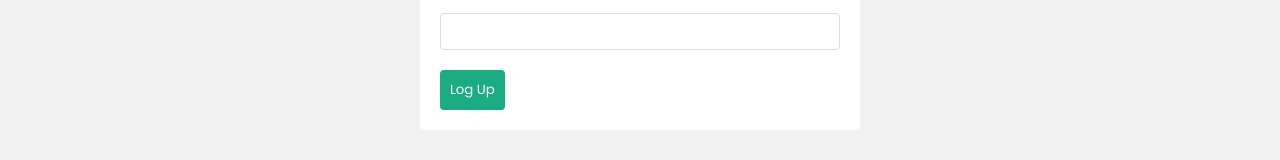
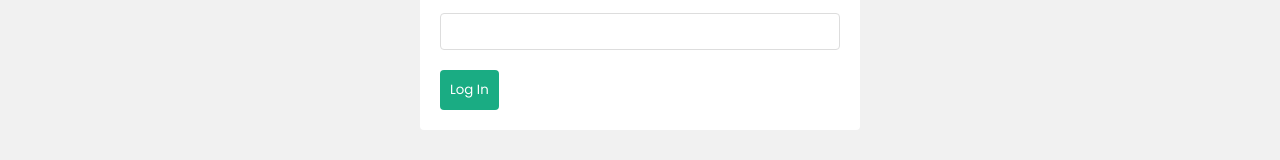
Before and after one commit to Gulshansoam/mern-jwt, a React (Create React App) app in the folder frontend/: page /login in a window 1280 px wide. Shown: the part 305-465 px from the top of the page. Built offline with nearby package versions, Linux system fonts and the light colour scheme.

Commit message:
useLogin hook implemented

```diff
--- a/frontend/src/components/Navbar.js
+++ b/frontend/src/components/Navbar.js
@@ -3,9 +3,11 @@ import { useLogout } from "../hooks/useLogout";
 
 const Navbar = () => {
   const { logout } = useLogout();
+
   const handleLogOut = () => {
     logout();
   };
+
   return (
     <header>
       <div className="container">
--- /dev/null
+++ b/frontend/src/hooks/useLogin.js
@@ -0,0 +1,34 @@
+import { useState } from "react";
+import { useAuthContext } from "./useAuthContext";
+
+export const useLogin = () => {
+  const [error, setError] = useState(null);
+  const [isLoading, setIsLoading] = useState(null);
+  const { dispatch } = useAuthContext();
+
+  const login = async (email, password) => {
+    setIsLoading(true);
+    setError(null);
+    const response = await fetch("/api/user/login", {
+      method: "POST",
+      headers: { "Content-Type": "application/json" },
+      body: JSON.stringify({ email, password }),
+    });
+    const json = await response.json();
+    if (!response.ok) {
+      setIsLoading(false);
+      setError(json.error);
+    }
+    if (response.ok) {
+      //save the user in local storage
+      localStorage.setItem("user", JSON.stringify(json));
+
+      //update the auth context
+      dispatch({ type: "LOGIN", payload: json });
+
+      setIsLoading(false);
+    }
+  };
+
+  return { login, isLoading, error };
+};
--- a/frontend/src/pages/Login.js
+++ b/frontend/src/pages/Login.js
@@ -1,11 +1,14 @@
 import { useState } from "react";
+import { useLogin } from "../hooks/useLogin";
 
 export default function Login() {
   const [email, setEmail] = useState("");
   const [password, setPassword] = useState("");
+  const { login, error, isLoading } = useLogin();
   const handleSubmit = async (e) => {
     e.preventDefault();
     console.log(email, password);
+    await login(email, password);
   };
 
   return (
@@ -22,7 +25,8 @@ export default function Login() {
         onChange={(e) => setPassword(e.target.value)}
         value={password}
       />
-      <button>Log Up</button>
+      <button disabled={isLoading}>Log In</button>
+      {error && <div className="error">{error}</div>}
     </form>
   );
 }
--- a/frontend/src/pages/Signup.js
+++ b/frontend/src/pages/Signup.js
@@ -8,7 +8,6 @@ export default function Signup() {
 
   const handleSubmit = async (e) => {
     e.preventDefault();
-    console.log(email, password);
     await signup(email, password);
   };
 
```
